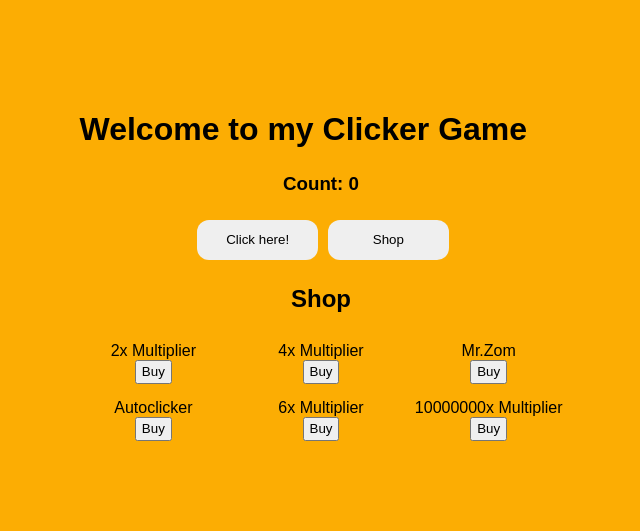
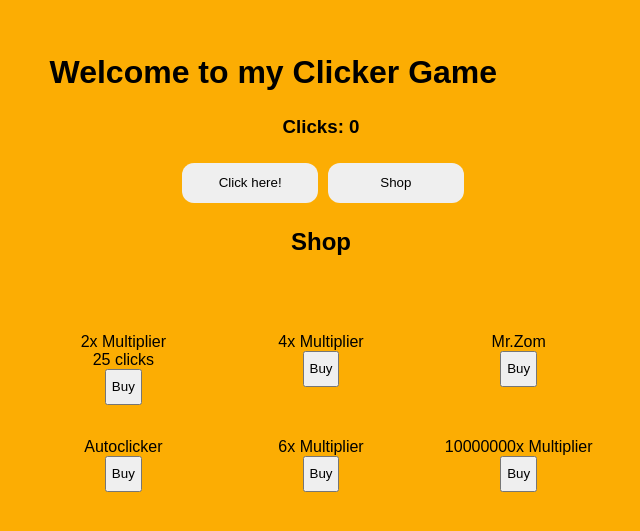
Before and after one commit to Vipershroom/clicker-game-react, a React (Create React App) app: page / in a window 1280 px wide. Shown: the part 127-658 px from the top of the page, without its empty margins (319-959 px from the left). Built offline with nearby package versions, Linux system fonts and the light colour scheme.

Commit message:
Moved shop into app component due to frustration

```diff
--- a/src/Components/App.tsx
+++ b/src/Components/App.tsx
@@ -2,23 +2,54 @@ import React, { useContext } from 'react'
 import './App.scss'
 import './App'
 import { useState } from 'react'
-import { ShopContext } from './Shop'
+import './Shop.scss'
 
-
+let clickMod = 1
 
 function App() {
 
-    let countMod = useContext(ShopContext)
-
-    const [count, setCount] = useState(0)
+    let [click, setclick] = useState(0)
 
     return(
         <div>
             <h1>Welcome to my Clicker Game</h1>
             <div className="spacing">
-                <h3>Count: {count}</h3>
-                <button className="btn" onClick={() => setCount(count + countMod)} >Click here!</button>
+                <h3>Clicks: {click}</h3>
+                <button className="btn" onClick={() => setclick(click + clickMod)} >Click here!</button>
                 <button className="btn">Shop</button>
+            </div>
+            <div className='shop'>
+                <h2 className='head'>Shop</h2>
+                <div>
+                    <p>2x Multiplier</p>
+                    <p>25 clicks</p>
+                    <button onClick={() => {
+                        if (click >= 25) {
+                            clickMod *= 2
+                            setclick(click -= 25)
+                        }
+                    }}>Buy</button>
+                </div>
+                <div>
+                    <p>4x Multiplier</p>
+                    <button className='4x'>Buy</button>
+                </div>
+                <div>
+                    <p>Mr.Zom</p>
+                    <button className='zom'>Buy</button>
+                </div>
+                <div>
+                    <p>Autoclicker</p>
+                    <button className='autoclicker'>Buy</button>
+                </div>
+                <div>
+                    <p>6x Multiplier</p>
+                    <button className='6x'>Buy</button>
+                </div>
+                <div>
+                    <p>10000000x Multiplier</p>
+                    <button className='infinite'>Buy</button>
+                </div>
             </div>
         </div>
     )
--- a/src/Components/Shop.scss
+++ b/src/Components/Shop.scss
@@ -3,7 +3,7 @@
     display: grid;
     flex-direction: column;
     justify-content: center;
-    gap: 20px;
+    gap: 50px;
     text-align: center;
 
     grid-template-columns: repeat(3, 1fr);
--- a/src/Components/Shop.tsx
+++ /dev/null
@@ -1,45 +0,0 @@
-import React, { useState } from "react";
-import './Shop.scss'
-import {useContext} from 'react'
-
-
-
-let countMod = 1
-
-function Shop() {
-
-    return(
-        <div>
-            <div className='shop'>
-                <h2 className='head'>Shop</h2>
-                <div>
-                    <p>2x Multiplier</p>
-                    <button onClick={() => countMod += 2}>Buy</button>
-                </div>
-                <div>
-                    <p>4x Multiplier</p>
-                    <button className='4x'>Buy</button>
-                </div>
-                <div>
-                    <p>Mr.Zom</p>
-                    <button className='zom'>Buy</button>
-                </div>
-                <div>
-                    <p>Autoclicker</p>
-                    <button className='autoclicker'>Buy</button>
-                </div>
-                <div>
-                    <p>6x Multiplier</p>
-                    <button className='6x'>Buy</button>
-                </div>
-                <div>
-                    <p>10000000x Multiplier</p>
-                    <button className='infinite'>Buy</button>
-                </div>
-            </div>
-        </div>
-    )
-}
-
-export default Shop
-export const ShopContext = React.createContext(countMod)
--- a/src/index.tsx
+++ b/src/index.tsx
@@ -2,12 +2,10 @@ import React from 'react';
 import ReactDOM from 'react-dom';
 import './global.scss'
 import App from './Components/App'
-import Shop from './Components/Shop'
 
 ReactDOM.render(
   <React.StrictMode>
     <App />
-    <Shop />
   </React.StrictMode>,
   document.getElementById('root')
 );
```
